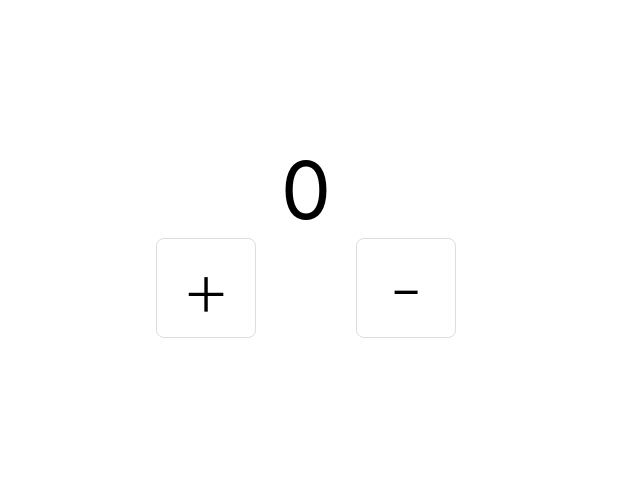
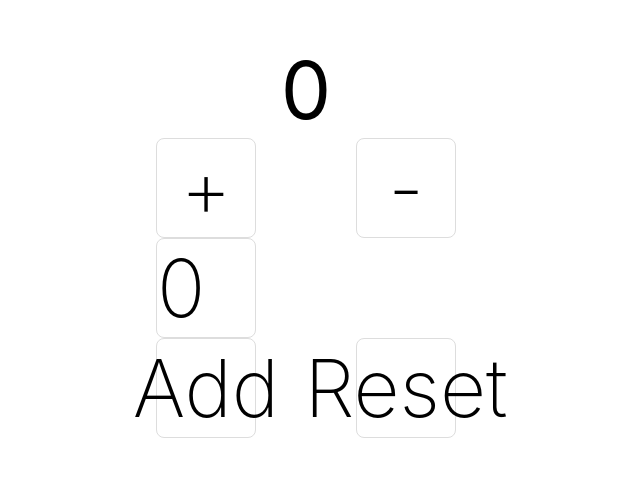
Before and after one commit to LuisaHernandez0928/Redux-projects, a React (Create React App) app: page / in a window 1280 px wide. Shown: the part 161-638 px from the top of the page, without its empty margins (334-974 px from the left). Built offline with nearby package versions, Linux system fonts and the light colour scheme.

Commit message:
input and resetAll

```diff
--- a/src/features/counter/Counter.js
+++ b/src/features/counter/Counter.js
@@ -21,6 +21,19 @@ const Counter = () => {
         <button onClick={() => dispatch(increment())}>+</button>
         <button onClick={() => dispatch(decrement())}>-</button>
       </div>
+
+      <input
+        type="number"
+        value={incrementAmount}
+        onChange={(e) => setIncrementAmount(e.target.value)}
+      />
+
+      <div>
+        <button onClick={() => dispatch(incrementByAmount(addValue))}>
+          Add
+        </button>
+        <button onClick={resetAll}>Reset</button>
+      </div>
     </section>
   );
 };
```
